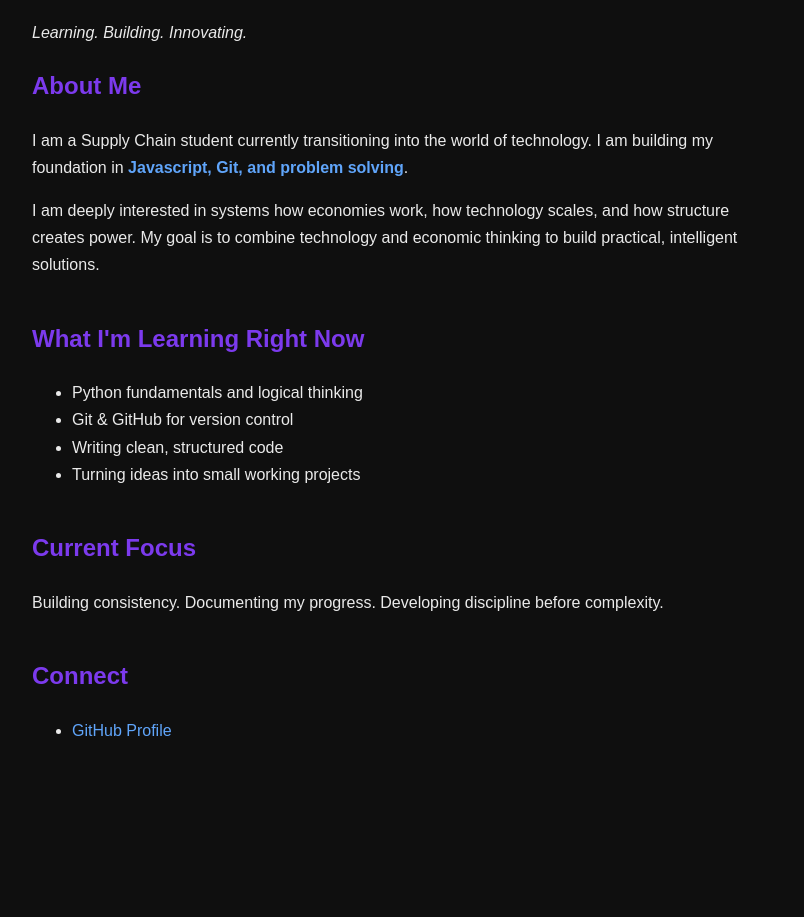
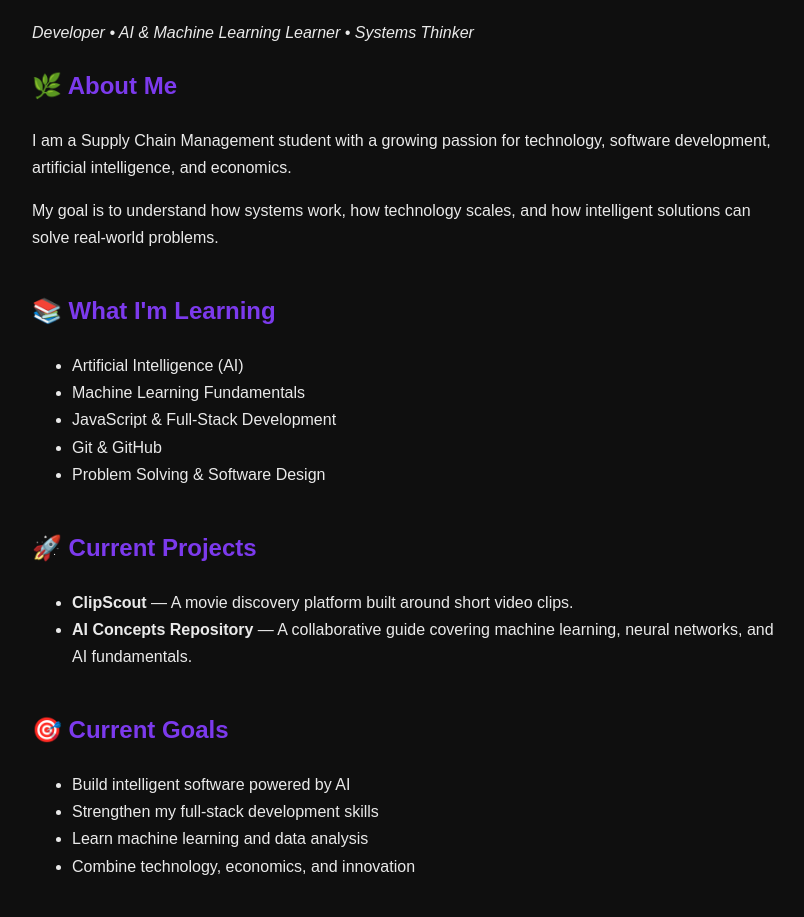
Before and after one commit to Mshi-dev15/Mshi-dev15.github.io, a plain HTML site: page index.html in a window 1280 px wide. Shown: the part 129-1046 px from the top of the page, without its empty margins (233-1037 px from the left). Before the commit the page ends 933 px from the top, so only its background shows below. Drawn offline with Linux system fonts and the light colour scheme.

Commit message:
Refresh portfolio site with AI and development journey
Updated personal introduction and learning focus.

```diff
--- a/index.html
+++ b/index.html
@@ -40,46 +40,69 @@
 </head>
 <body>
 
-    <h1>Welcome! I'm Faith Mshiki </h1>
-    <p><em>Learning. Building. Innovating.</em></p>
+    <h1>👋 Hi, I'm Faith Mshiki</h1>
+<p><em>Developer • AI & Machine Learning Learner • Systems Thinker</em></p>
 
 <div class="section">
-        <h2>About Me</h2>
+    <h2>🌿 About Me</h2>
+
     <p>
-            I am a Supply Chain student currently transitioning into the world of technology.
-            I am building my foundation in <span class="highlight">Javascript, Git, and problem solving</span>.
+        I am a Supply Chain Management student with a growing passion for
+        technology, software development, artificial intelligence, and economics.
     </p>
+
     <p>
-            I am deeply interested in systems how economies work, how technology scales,
-            and how structure creates power. My goal is to combine technology and economic thinking
-            to build practical, intelligent solutions.
+        My goal is to understand how systems work, how technology scales,
+        and how intelligent solutions can solve real-world problems.
     </p>
 </div>
 
 <div class="section">
-        <h2>What I'm Learning Right Now</h2>
+    <h2>📚 What I'm Learning</h2>
+
     <ul>
-            <li>Python fundamentals and logical thinking</li>
-            <li>Git & GitHub for version control</li>
-            <li>Writing clean, structured code</li>
-            <li>Turning ideas into small working projects</li>
+        <li>Artificial Intelligence (AI)</li>
+        <li>Machine Learning Fundamentals</li>
+        <li>JavaScript & Full-Stack Development</li>
+        <li>Git & GitHub</li>
+        <li>Problem Solving & Software Design</li>
     </ul>
 </div>
 
 <div class="section">
-        <h2>Current Focus</h2>
+    <h2>🚀 Current Projects</h2>
+
+    <ul>
+        <li><strong>ClipScout</strong> — A movie discovery platform built around short video clips.</li>
+        <li><strong>AI Concepts Repository</strong> — A collaborative guide covering machine learning, neural networks, and AI fundamentals.</li>
+    </ul>
+</div>
+
+<div class="section">
+    <h2>🎯 Current Goals</h2>
+
+    <ul>
+        <li>Build intelligent software powered by AI</li>
+        <li>Strengthen my full-stack development skills</li>
+        <li>Learn machine learning and data analysis</li>
+        <li>Combine technology, economics, and innovation</li>
+    </ul>
+</div>
+
+<div class="section">
+    <h2>💭 Personal Philosophy</h2>
+
     <p>
-            Building consistency. Documenting my progress.
-            Developing discipline before complexity.
+        <em>"Building knowledge today to create better systems tomorrow."</em>
     </p>
 </div>
 
 <div class="section">
-        <h2>Connect</h2>
+    <h2>🔗 Connect</h2>
+
     <ul>
         <li><a href="https://github.com/Mshi-dev15">GitHub Profile</a></li>
     </ul>
 </div>
-
 </body>
 </html>
```
Lines whose indentation alone changed are shown as unchanged.
